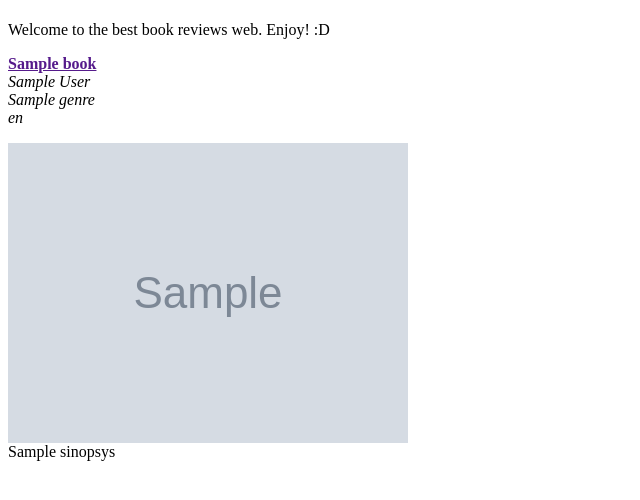
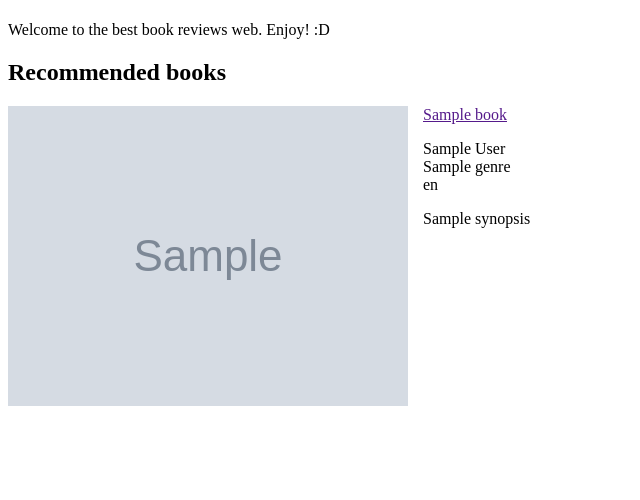
Before and after one commit to GEI-WebProject/bookreviews_2, a Django app: template templates/home.html in a window 1280 px wide. Shown: the part 45-545 px from the top of the page, without its empty margins (0-640 px from the left). Run offline with Django 3.2, Linux system fonts and the light colour scheme; the template is opened without the code that fills it: most values are stand-ins (such as "Sample title", 1, 10 or a date in 2020); grey boxes marked "Sample" are stand-in pictures.

Commit message:
updated list layout in homeview

```diff
--- a/bookapp/models.py
+++ b/bookapp/models.py
@@ -18,7 +18,7 @@ class Language(models.Model):
 class Book(models.Model):
     name = models.CharField(max_length=50)
     ISBN = models.CharField(max_length=13)
-    sinopsys = models.CharField(max_length=200)
+    synopsis = models.TextField(blank=True)
     genre = models.ForeignKey(Genre, on_delete=models.CASCADE)
     language = models.ForeignKey(Language, on_delete=models.CASCADE)
     cover = models.URLField(max_length=200, null=False, default="")
--- a/templates/home.html
+++ b/templates/home.html
@@ -1,24 +1,32 @@
 {% extends 'base.html' %}
 {% block content %}
     <p>Welcome to the best book reviews web. Enjoy! :D</p>
+
+    <!-- List of books -->
+    <h2>Recommended books</h2>
+
     {% for publishing in object_list %}
-        <div class="book-entry">
-            <b>
-                <a href="">{{ publishing.book.name }}</a>
-                <br>
-            </b>
-            <i>
-                {{ publishing.author }}
-                <br>
-                {{ publishing.book.genre }}
-                <br>
-                {{ publishing.book.language }}
-            </i>
-            <p>
-                <img src="{{ publishing.book.cover }}">
-                <br>
-                {{ publishing.book.sinopsys }}
-            </p>
+        <div class="book-entry" style="margin-bottom: 40px">
+            <img src="{{ publishing.book.cover }}" class="book-cover" style="float: left; margin-right: 15px;">
+
+            <div class="book-details" style="overflow: auto;">
+                <div class="book-title">
+                    <a href="">{{ publishing.book.name }}</a>
+                </div>
+
+                <div class="book-properties">
+                    <p>
+                        {{ publishing.author }}<br>
+                        {{ publishing.book.genre }}<br>
+                        {{ publishing.book.language }}
+                    </p>
+                </div>
+
+                <div class="book-synopsis"
+                    <p>{{ publishing.book.synopsis|truncatewords:100 }}</p>
+                </div>
+
+            <div style="clear: both;"></div> <!-- Clear float -->
         </div>
     {% endfor %}
 {% endblock content %}
```
Also changed, not shown: bookapp/migrations/0004_alter_book_sinopsys.py (added), bookapp/migrations/0005_alter_book_sinopsys.py (added), bookapp/migrations/0006_rename_sinopsys_book_synopsis.py (added), db.sqlite3.
